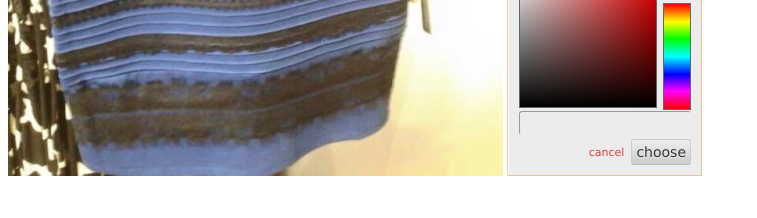
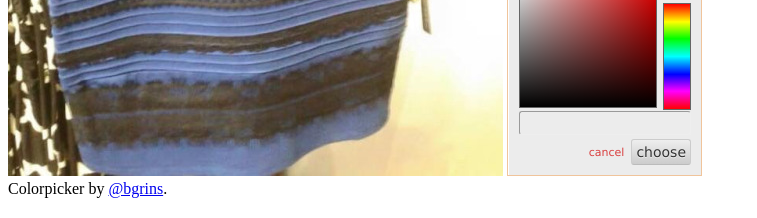
Before and after one commit to ChemiKhazi/dresstest, a plain HTML site: page index.html in a window 1280 px wide. Shown: the part 582-800 px from the top of the page, without its empty margins (0-757 px from the left). Drawn offline with nearby package versions, Linux system fonts and the light colour scheme.

Commit message:
Attribution for color picker

```diff
--- a/index.html
+++ b/index.html
@@ -29,6 +29,9 @@
 	</div>
 </div>
 <input type='text' id="flat" />
+<div>
+Colorpicker by <a href="https://github.com/bgrins/spectrum">@bgrins</a>.
+</div>
 
 <script type="text/javascript">
 $("#flat").spectrum({
```
